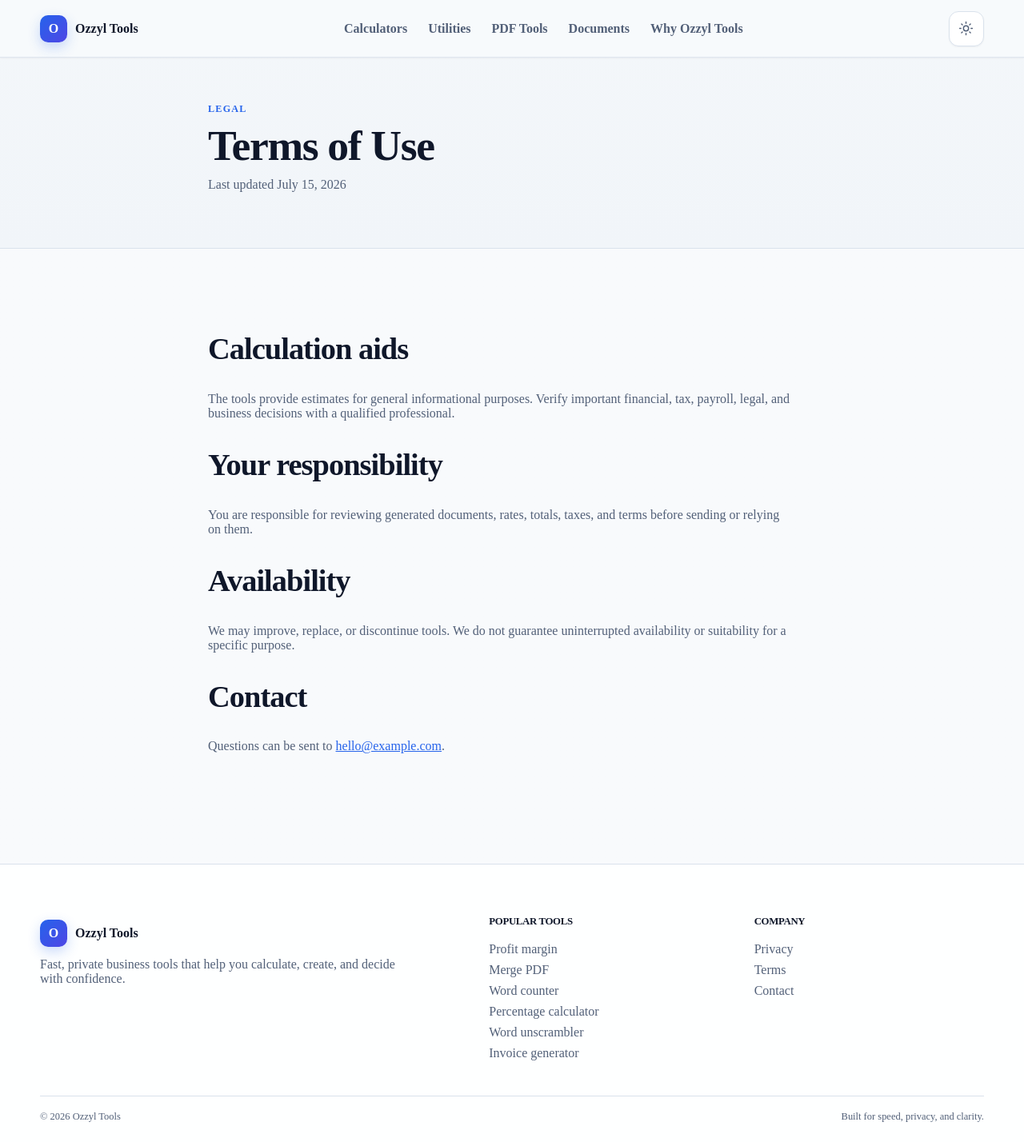
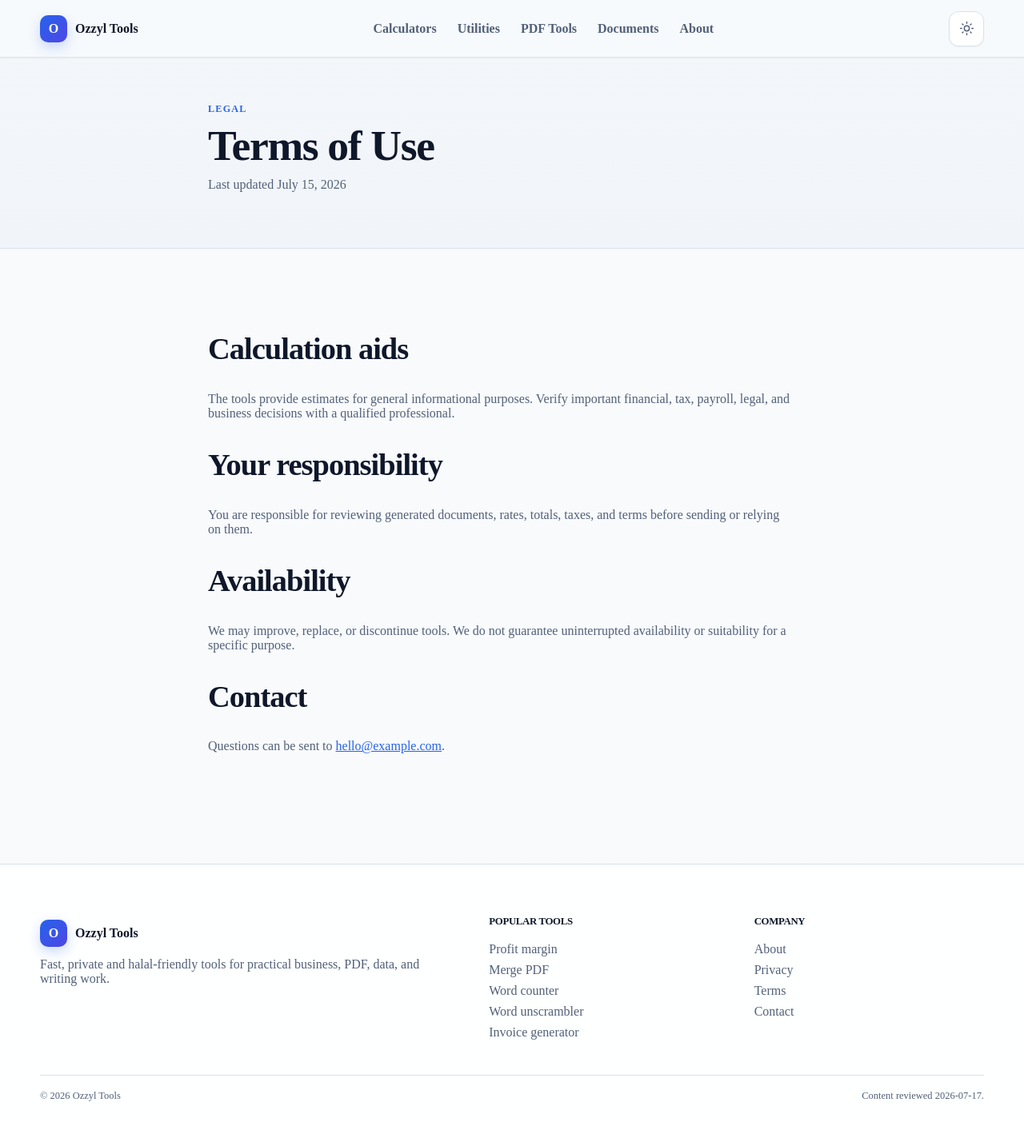
Before and after one commit to rahmatullahboss/ozzyl-tools, a Flask app: page /terms/ in a window 1280 px wide. Shown: the whole page at 80% size. After the commit the page ends 1377 px from the top, so only its background shows below. Run offline with Flask 3, Linux system fonts and the light colour scheme.

Commit message:
Strengthen global SEO metadata and trust signals

```diff
--- a/app/templates/base.html
+++ b/app/templates/base.html
@@ -7,7 +7,11 @@
   <meta name="color-scheme" content="light dark">
   <title>{{ page_title }} · {{ site_name }}</title>
   <meta name="description" content="{{ meta_description }}">
-  {% if noindex %}<meta name="robots" content="noindex,nofollow">{% endif %}
+  {% if noindex %}
+  <meta name="robots" content="noindex,nofollow">
+  {% else %}
+  <meta name="robots" content="index,follow,max-image-preview:large,max-snippet:-1,max-video-preview:-1">
+  {% endif %}
   <link rel="canonical" href="{{ site_url }}{{ request.path }}">
   <meta property="og:type" content="website">
   <meta property="og:title" content="{{ page_title }} · {{ site_name }}">
@@ -15,6 +19,8 @@
   <meta property="og:url" content="{{ site_url }}{{ request.path }}">
   <meta property="og:site_name" content="{{ site_name }}">
   <meta name="twitter:card" content="summary">
+  <meta name="twitter:title" content="{{ page_title }} · {{ site_name }}">
+  <meta name="twitter:description" content="{{ meta_description }}">
   <meta name="theme-color" content="#2563eb">
   <link rel="manifest" href="{{ url_for('main.manifest') }}">
   <link rel="icon" href="{{ url_for('static', filename='img/app-icon.svg') }}" type="image/svg+xml">
@@ -23,40 +29,30 @@
   <link rel="stylesheet" href="{{ url_for('static', filename='css/polish.css') }}">
   {% block styles %}{% endblock %}
   <script nonce="{{ g.csp_nonce }}">(function(){var t=localStorage.getItem('ozzyl-theme')||'auto';document.documentElement.dataset.theme=t;if(t==='dark'||(t==='auto'&&matchMedia('(prefers-color-scheme: dark)').matches)){document.documentElement.classList.add('dark')}})();</script>
-  {% block structured_data %}
   <script type="application/ld+json" nonce="{{ g.csp_nonce }}">{{ {
     "@context": "https://schema.org",
-    "@type": "WebSite",
-    "name": site_name,
-    "url": site_url,
-    "description": meta_description
+    "@graph": [
+      {"@type": "Organization", "@id": site_url + "#organization", "name": site_name, "url": site_url, "email": contact_email},
+      {"@type": "WebSite", "@id": site_url + "#website", "name": site_name, "url": site_url, "description": "Free, privacy-first and halal-friendly online tools.", "publisher": {"@id": site_url + "#organization"}, "inLanguage": default_locale}
+    ]
   }|tojson }}</script>
-  {% endblock %}
+  {% block structured_data %}{% endblock %}
 </head>
 <body>
   <a class="skip-link" href="#main-content">Skip to main content</a>
   <header class="site-header" data-site-header>
     <div class="container header-inner">
-      <a class="brand" href="{{ url_for('main.home') }}" aria-label="{{ site_name }} home">
-        <span class="brand-mark" aria-hidden="true">O</span>
-        <span>{{ site_name }}</span>
-      </a>
+      <a class="brand" href="{{ url_for('main.home') }}" aria-label="{{ site_name }} home"><span class="brand-mark" aria-hidden="true">O</span><span>{{ site_name }}</span></a>
       <nav class="desktop-nav" aria-label="Primary navigation">
         <a href="{{ url_for('main.home') }}#calculators">Calculators</a>
         <a href="{{ url_for('main.home') }}#utilities">Utilities</a>
         <a href="{{ url_for('main.home') }}#pdf-tools">PDF Tools</a>
         <a href="{{ url_for('main.home') }}#documents">Documents</a>
-        <a href="{{ url_for('main.home') }}#why-us">Why Ozzyl Tools</a>
+        <a href="{{ url_for('main.about') }}">About</a>
       </nav>
       <div class="header-actions">
-        <button class="icon-button" type="button" data-theme-toggle aria-label="Change color theme" aria-haspopup="menu">
-          <span class="theme-icon theme-icon-light">{{ icon('sun', 19) }}</span>
-          <span class="theme-icon theme-icon-dark">{{ icon('moon', 19) }}</span>
-        </button>
-        <button class="icon-button mobile-menu-button" type="button" data-menu-toggle aria-expanded="false" aria-controls="mobile-menu" aria-label="Open navigation menu">
-          <span data-menu-open>{{ icon('menu', 21) }}</span>
-          <span data-menu-close hidden>{{ icon('close', 21) }}</span>
-        </button>
+        <button class="icon-button" type="button" data-theme-toggle aria-label="Change color theme" aria-haspopup="menu"><span class="theme-icon theme-icon-light">{{ icon('sun', 19) }}</span><span class="theme-icon theme-icon-dark">{{ icon('moon', 19) }}</span></button>
+        <button class="icon-button mobile-menu-button" type="button" data-menu-toggle aria-expanded="false" aria-controls="mobile-menu" aria-label="Open navigation menu"><span data-menu-open>{{ icon('menu', 21) }}</span><span data-menu-close hidden>{{ icon('close', 21) }}</span></button>
       </div>
     </div>
     <div class="mobile-menu" id="mobile-menu" data-mobile-menu hidden>
@@ -65,44 +61,22 @@
         <a href="{{ url_for('main.home') }}#utilities">Utilities</a>
         <a href="{{ url_for('main.home') }}#pdf-tools">PDF tools</a>
         <a href="{{ url_for('main.home') }}#documents">Document generators</a>
+        <a href="{{ url_for('main.about') }}">About</a>
         <a href="{{ url_for('main.privacy') }}">Privacy</a>
         <a href="{{ url_for('main.terms') }}">Terms</a>
       </nav>
     </div>
   </header>
 
-  <main id="main-content" tabindex="-1">
-    {% block content %}{% endblock %}
-  </main>
+  <main id="main-content" tabindex="-1">{% block content %}{% endblock %}</main>
 
   <footer class="site-footer">
     <div class="container footer-grid">
-      <div>
-        <a class="brand brand-footer" href="{{ url_for('main.home') }}">
-          <span class="brand-mark" aria-hidden="true">O</span><span>{{ site_name }}</span>
-        </a>
-        <p>Fast, private business tools that help you calculate, create, and decide with confidence.</p>
-      </div>
-      <div>
-        <h2>Popular tools</h2>
-        <a href="{{ url_for('main.calculator', slug='profit-margin-calculator') }}">Profit margin</a>
-        <a href="{{ url_for('pdf_tools.merge_pdf') }}">Merge PDF</a>
-        <a href="{{ url_for('utility_tools.word_counter') }}">Word counter</a>
-        <a href="{{ url_for('utility_tools.percentage_calculator') }}">Percentage calculator</a>
-        <a href="{{ url_for('word_tools.word_unscrambler') }}">Word unscrambler</a>
-        <a href="{{ url_for('main.document_generator', document_type='invoice') }}">Invoice generator</a>
-      </div>
-      <div>
-        <h2>Company</h2>
-        <a href="{{ url_for('main.privacy') }}">Privacy</a>
-        <a href="{{ url_for('main.terms') }}">Terms</a>
-        <a href="mailto:{{ contact_email }}">Contact</a>
-      </div>
+      <div><a class="brand brand-footer" href="{{ url_for('main.home') }}"><span class="brand-mark" aria-hidden="true">O</span><span>{{ site_name }}</span></a><p>Fast, private and halal-friendly tools for practical business, PDF, data, and writing work.</p></div>
+      <div><h2>Popular tools</h2><a href="{{ url_for('main.calculator', slug='profit-margin-calculator') }}">Profit margin</a><a href="{{ url_for('pdf_tools.merge_pdf') }}">Merge PDF</a><a href="{{ url_for('utility_tools.word_counter') }}">Word counter</a><a href="{{ url_for('word_tools.word_unscrambler') }}">Word unscrambler</a><a href="{{ url_for('main.document_generator', document_type='invoice') }}">Invoice generator</a></div>
+      <div><h2>Company</h2><a href="{{ url_for('main.about') }}">About</a><a href="{{ url_for('main.privacy') }}">Privacy</a><a href="{{ url_for('main.terms') }}">Terms</a><a href="mailto:{{ contact_email }}">Contact</a></div>
     </div>
-    <div class="container footer-bottom">
-      <span>© {{ current_year }} {{ site_name }}</span>
-      <span>Built for speed, privacy, and clarity.</span>
-    </div>
+    <div class="container footer-bottom"><span>© {{ current_year }} {{ site_name }}</span><span>Content reviewed {{ content_updated }}.</span></div>
   </footer>
 
   <div class="toast-region" aria-live="polite" aria-atomic="true" data-toast-region></div>
```
